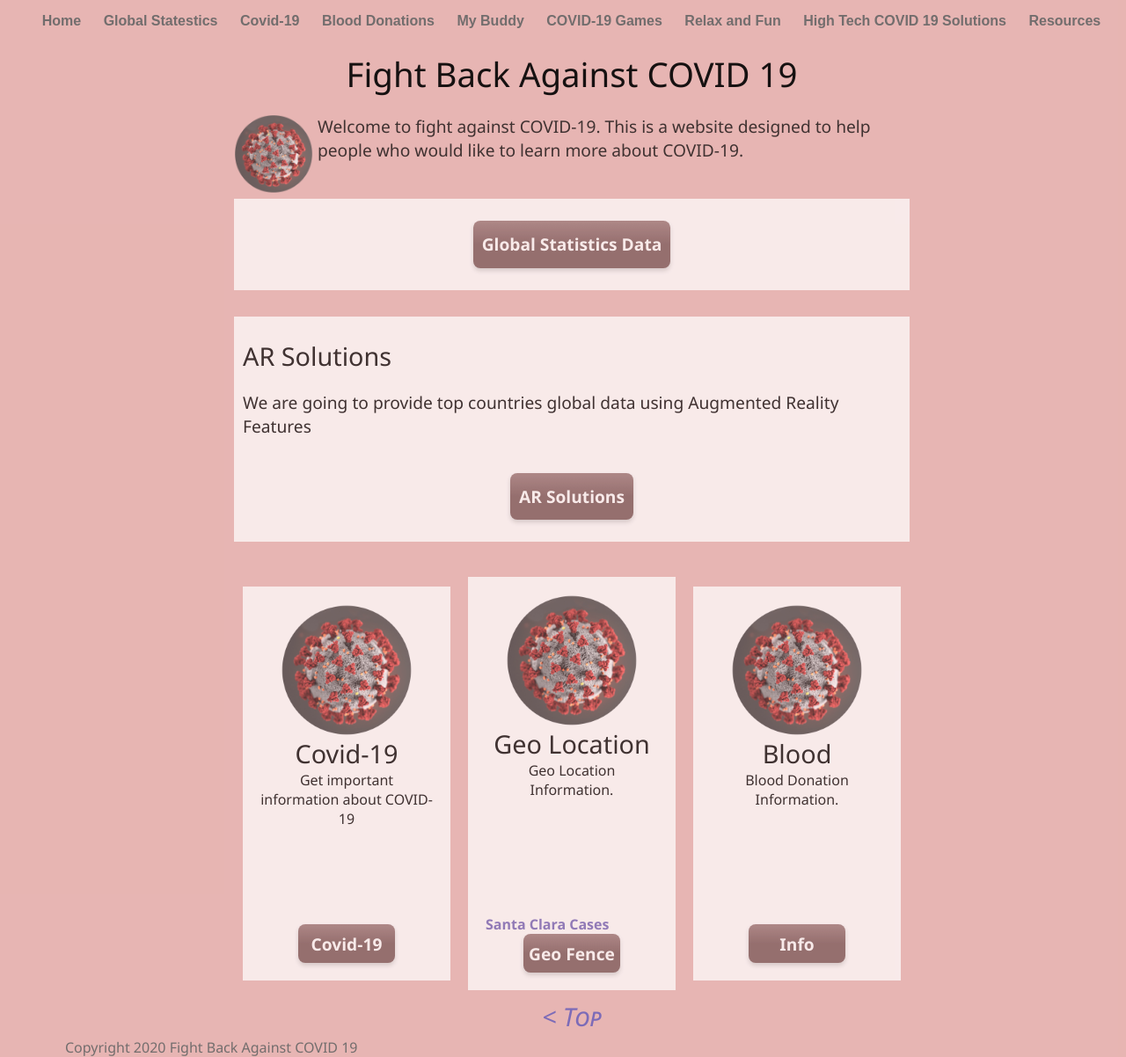
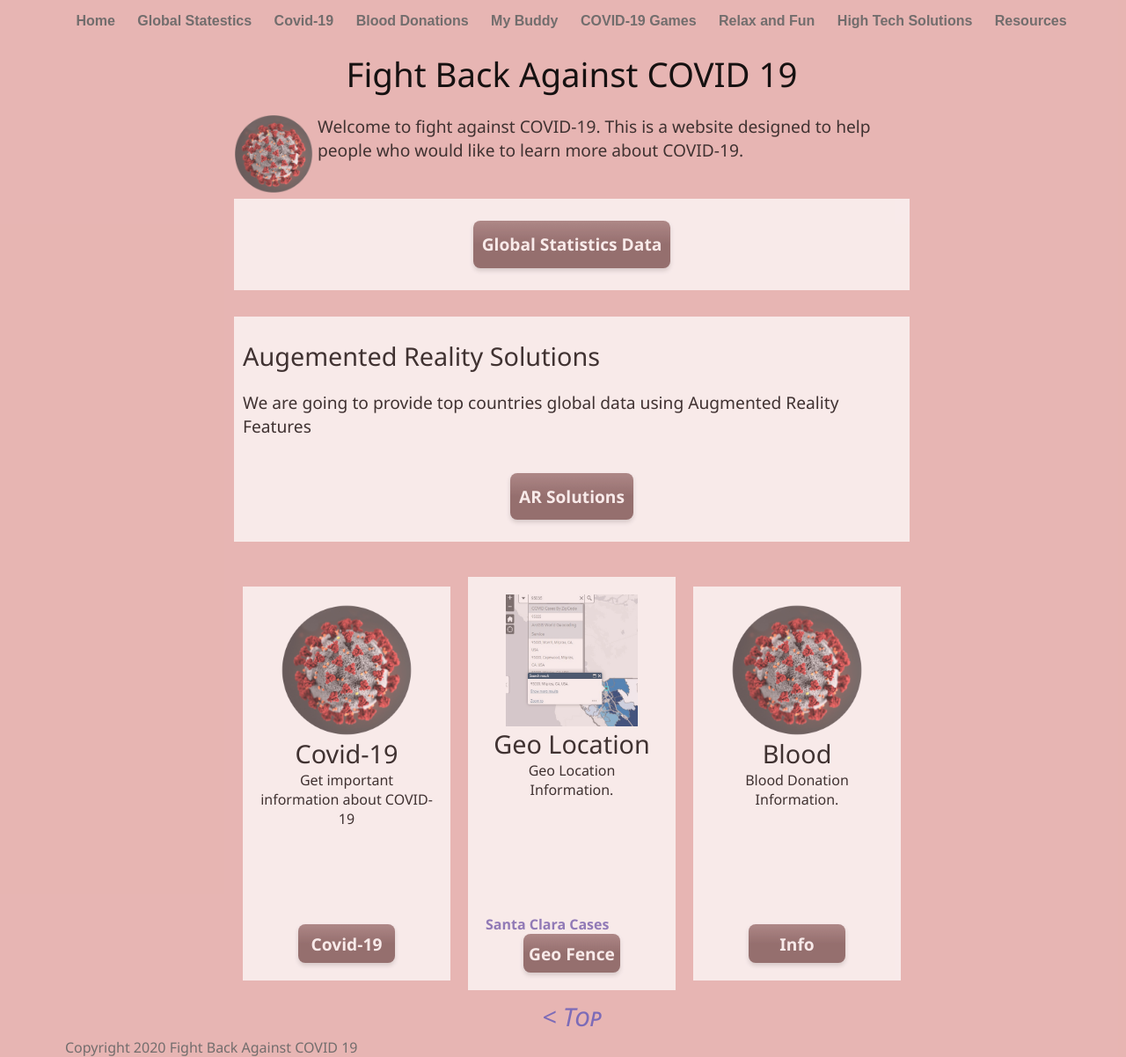
Before and after one commit to Sal18-debug/Fight-Back-Against-COVID19, a plain HTML site: page index.html in a window 1280 px wide. Shown: the whole page at 88% size. Drawn offline with Linux system fonts and the light colour scheme.

Commit message:
Final Submit

```diff
--- a/index.html
+++ b/index.html
@@ -18,7 +18,7 @@
     <li><a href="mybuddy.html"  >My Buddy</a></li>
     <li><a href="games.html"  >COVID-19 Games</a></li>
     <li><a href="relax.html"  >Relax and Fun</a></li>
-      <li><a href="hightech.html"  >High Tech COVID 19 Solutions </a></li>
+      <li><a href="hightech.html"  >High Tech  Solutions </a></li>
     <li><a href="resources.html"  >Resources</a></li>
         </ul>
     </div>
@@ -36,7 +36,7 @@
 </section>
 
 <section id="hightech">
-<h2>AR Solutions</h2>
+<h2>Augemented Reality Solutions</h2>
 <p> We are going to provide top countries global data using Augmented Reality Features</p>
 <div class="buttonbuddies"><p><a class="button hitek" href="solutions.html">AR Solutions</a></p></div>
 </section>
@@ -51,7 +51,7 @@
         <div class="buttonbuddies"><p><a class="button" href="covid.html">Covid-19</a></p></div>
     </aside>
     <aside class="main ibox">
-      <p><a href="view.html"><img alt="covid" src="images/circle.covid.png"/></a></p>
+      <p><a href="geostatistics.html"><img alt="covid" src="images/Geolocation.jpg"/></a></p>
       <h2>Geo Location</h2>
       <p>Geo Location Information.</p>
       <a href ="https://www.sccgov.org/sites/covid19/Pages/dashboard-cases-by-zip-code-and-city.aspx">Santa Clara Cases</a>
```
Also changed, not shown: games.html (+5 -0 lines), registration.html (+1 -1 lines), student.html (+11 -1 lines), images/Covid19_FamilyGame.png (added), images/Geolocation.jpg (added).
